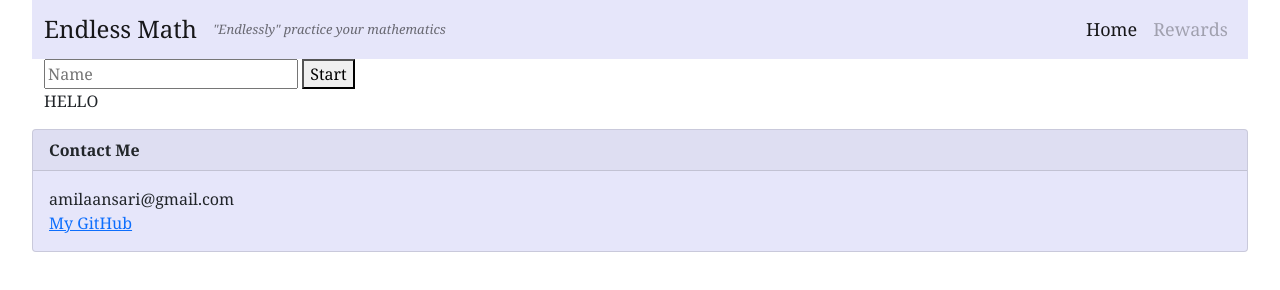
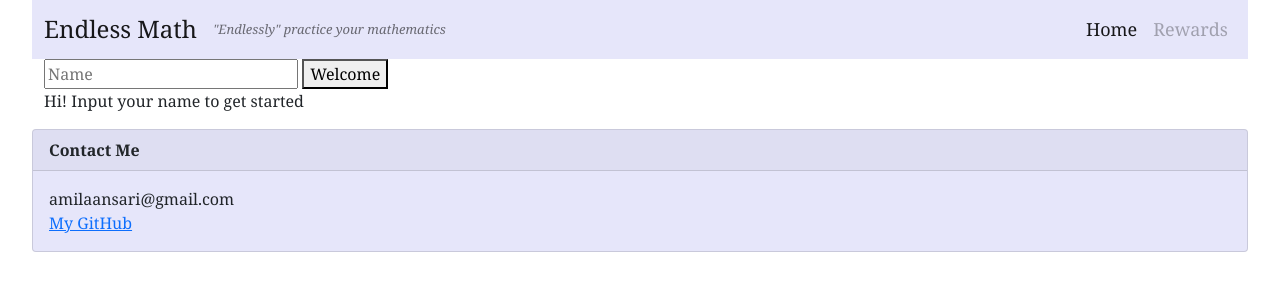
Before and after one commit to amilaansari/Endless-Math, a plain HTML site: page docs/index.html in a window 1280 px wide. Drawn offline with nearby package versions, Linux system fonts and the light colour scheme.

Commit message:
print userName data in intro para

```diff
--- a/docs/index.html
+++ b/docs/index.html
@@ -38,10 +38,10 @@
         <!--Name Input-->
         <input id="user_input_name" name="name" type="text" placeholder="Name">
         <!--Start Button-->
-        <button id="start_btn" type="submit" onclick="welcomeUser()">Start</button>
+        <button id="welcome_btn" type="submit" onclick="welcomeUser()">Welcome</button>
         <!--Welcome Paragraph-->
-        <p id="welcomeUser">
-        HELLO
+        <p id="intro">
+            Hi! Input your name to get started
         </p>
     </div>
 
--- a/docs/static/index.js
+++ b/docs/static/index.js
@@ -1,8 +1,8 @@
 //welcomeUser function
 function welcomeUser(){
-    alert("clicked")
-    // //retrieve userName data
-    // const userName = document.getElementById("user_input_name").value;
-    // //print userName data
-    // document.getElementById("welcomeUser").text = "Welcome " + userName + "!";
+    //alert("clicked")
+    //retrieve userName data
+    var userName = document.getElementById("user_input_name").value;
+    //print userName data
+    document.getElementById("intro").innerHTML = "Welcome " + userName + "!";
 }
```
